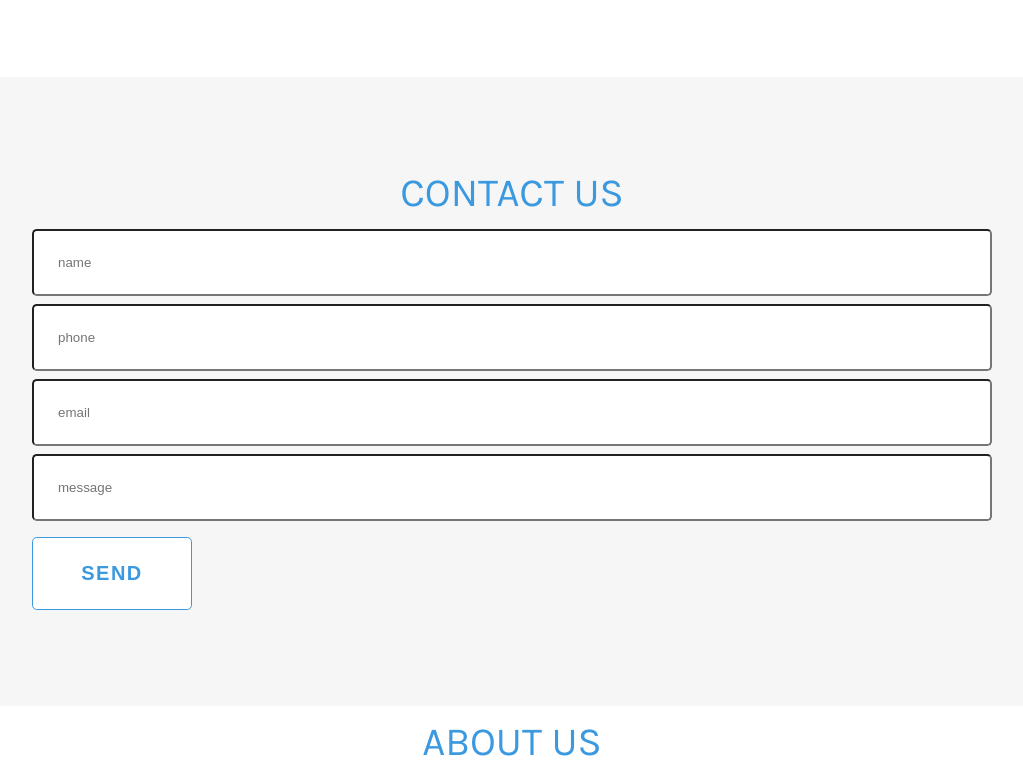
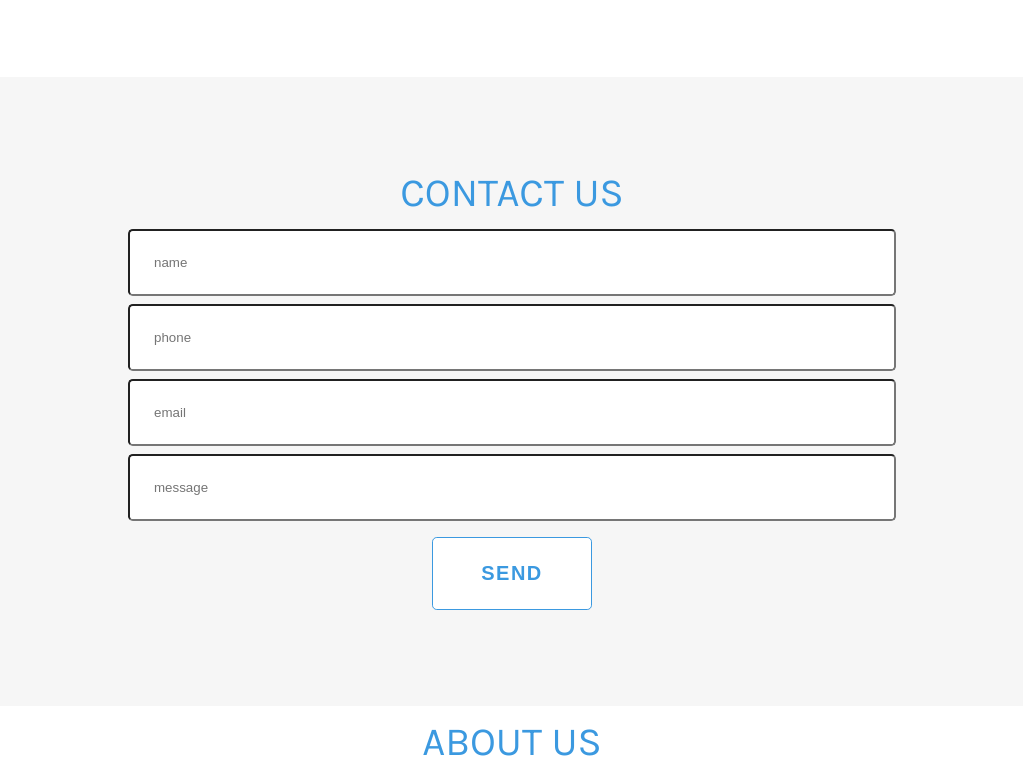
Before and after one commit to lyly2112/MajesticBay, a plain HTML site: page index.html in a window 1280 px wide. Shown: the part 3275-4040 px from the top of the page, without its empty margins (128-1151 px from the left). Drawn offline with Linux system fonts and the light colour scheme.

Commit message:
added width to contact form

```diff
--- a/css/_homepage.scss
+++ b/css/_homepage.scss
@@ -378,20 +378,21 @@ body {
     display: flex;
     flex-direction: column;
     background-color: #f6f6f6;
-    padding: 5rem 5rem;
-    align-items: center;
+    padding: 1rem;
 }
 
 .contact-form {
     display: flex;
     flex-direction: column;
+    align-items: center;
     line-height: 0.5rem;
-    width: 100%;
 }
 
 .contact-form>* {
+    display: flex;
     padding: 1.5rem;
     border-radius: .3rem;
+    width: 80%;
 }
 
 .send-button {
@@ -407,7 +408,6 @@ body {
     text-transform: uppercase;
     margin: 1rem 0;
     width: 10rem;
-    cursor: pointer;
 }
 
 .send-button:hover {
```
Also changed, not shown: css/main.css, 1 other file.
